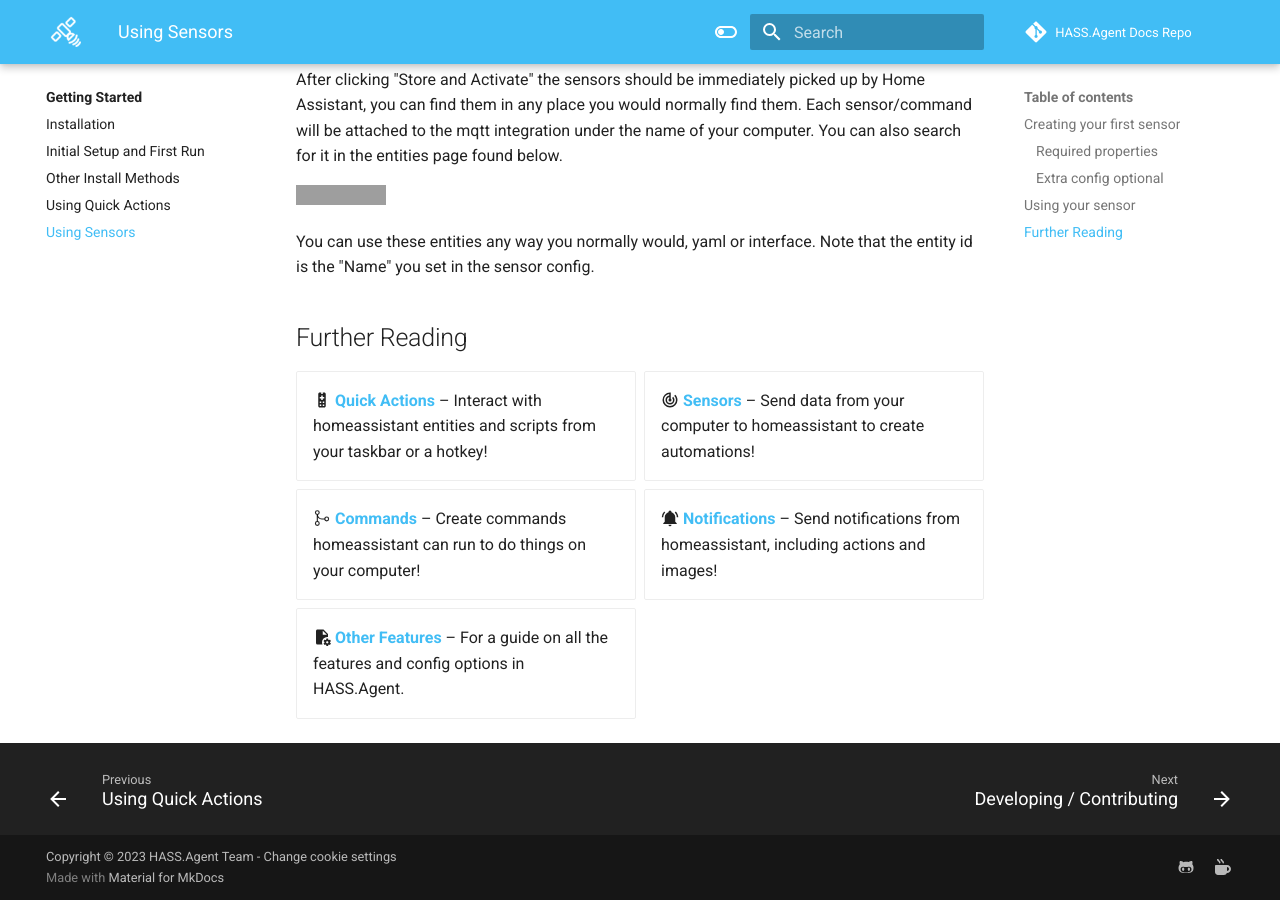
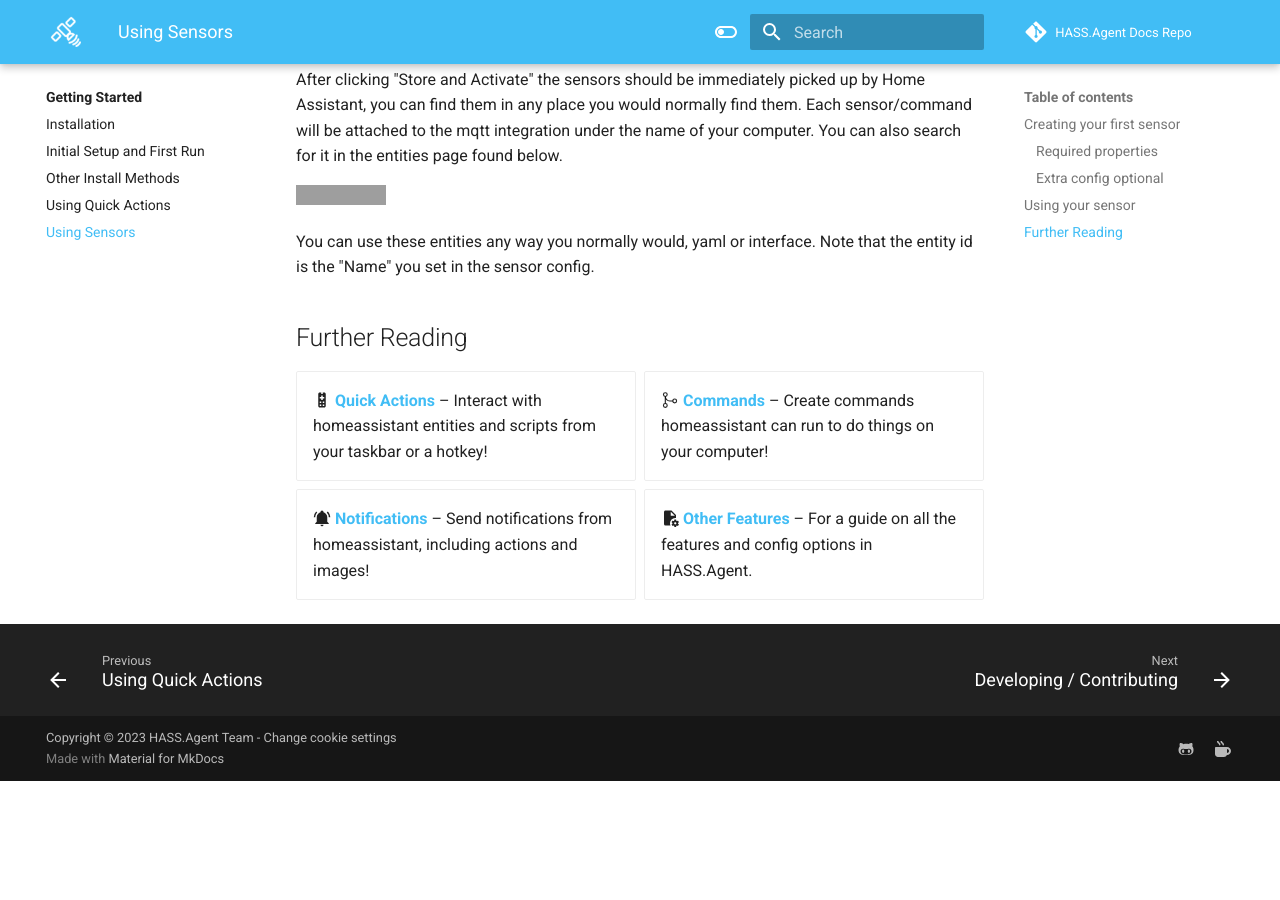
Before and after one commit to hass-agent/HASS.Agent-Documentation, an MkDocs documentation site: the page built from docs/getting-started/sensors.md, in a window 1280 px wide and 900 px high, scrolled down 1303 px. Built offline with MkDocs 1.6.1 and Material for MkDocs 9.7.7, drawn with Linux system fonts in a browser that asks for light colours; a script that is not in the unit is left out; comment, search, counter and statistics services are not loaded; the version menu is left out; after the commit the page ends 2084 px from its top, so only the background shows below that; grey boxes are pictures that could not be loaded.

Commit message:
Fix link in the sensors initial setup page that points to the full setup page

```diff
--- a/docs/getting-started/sensors.md
+++ b/docs/getting-started/sensors.md
@@ -6,7 +6,7 @@
 
 #### Required properties
 
-1. **TYPE:** Select the type of sensor from the left, there are many options available, a full description is available in the [setup](../setup/quick-actions.md) guide.
+1. **TYPE:** Select the type of sensor from the left, there are many options available, a full description is available in the [setup](../setup/sensors.md) guide.
 2. **Name:** Enter the name for the entity in HA, this is the entity id so it must not contain spaces.
 3. **Update Interval:** Sets the interval for how often the sensor updates, the recommended value is usually fine.
 
@@ -38,7 +38,6 @@
 <div class="grid cards" markdown>
 
 - :material-remote-tv: **[Quick Actions]** – Interact with homeassistant entities and scripts from your taskbar or a hotkey!
-- :material-radar: **[Sensors]** – Send data from your computer to homeassistant to create automations!
 - :octicons-git-merge-24: **[Commands]** – Create commands homeassistant can run to do things on your computer!
 - :material-bell-ring: **[Notifications]** – Send notifications from homeassistant, including actions and images!
 - :material-file-cog: **[Other Features]** – For a guide on all the features and config options in HASS.Agent.
@@ -46,7 +45,6 @@
 </div>
 
 [Quick Actions]: ./quick-actions.md
-[Sensors]: ./sensors.md
 [Commands]: ./commands.md
 [Notifications]: ./notifications.md
 [Other Features]: ../setup/index.md
```
